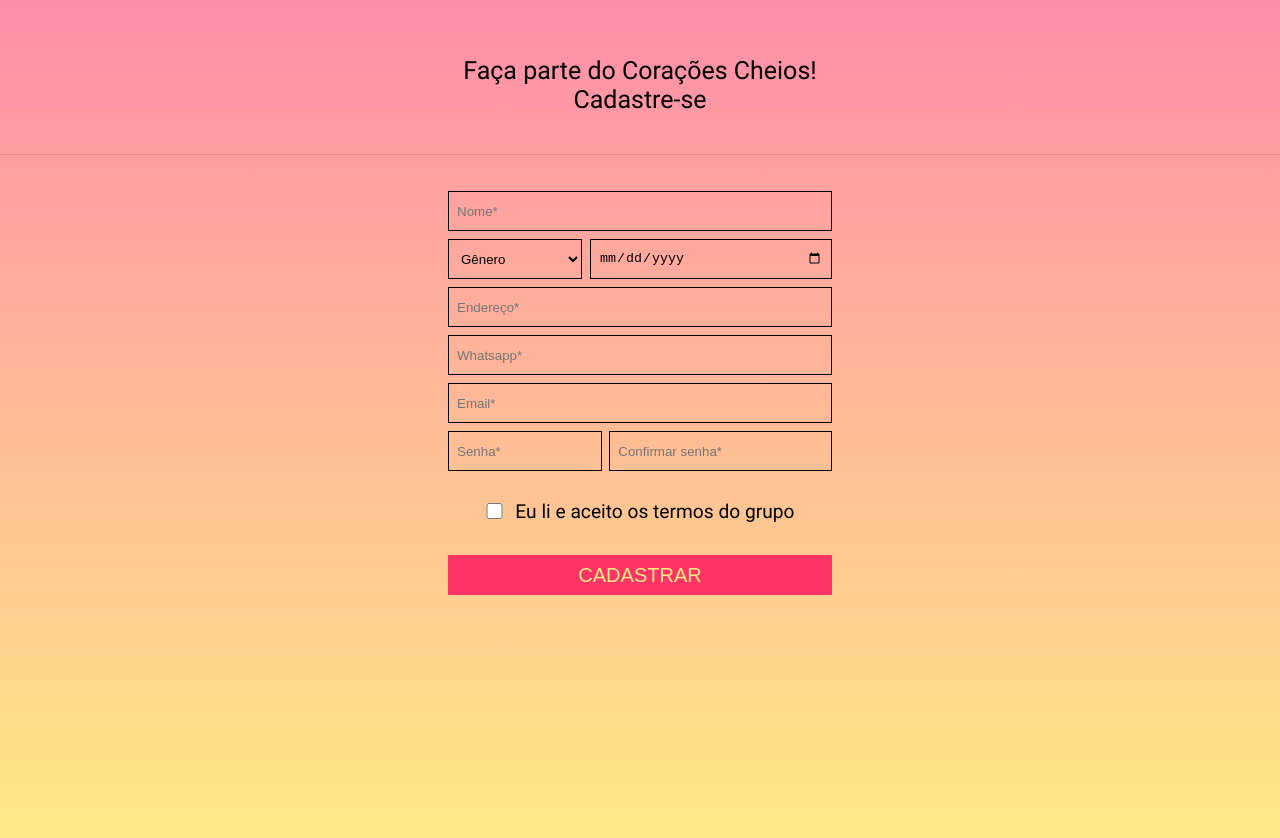
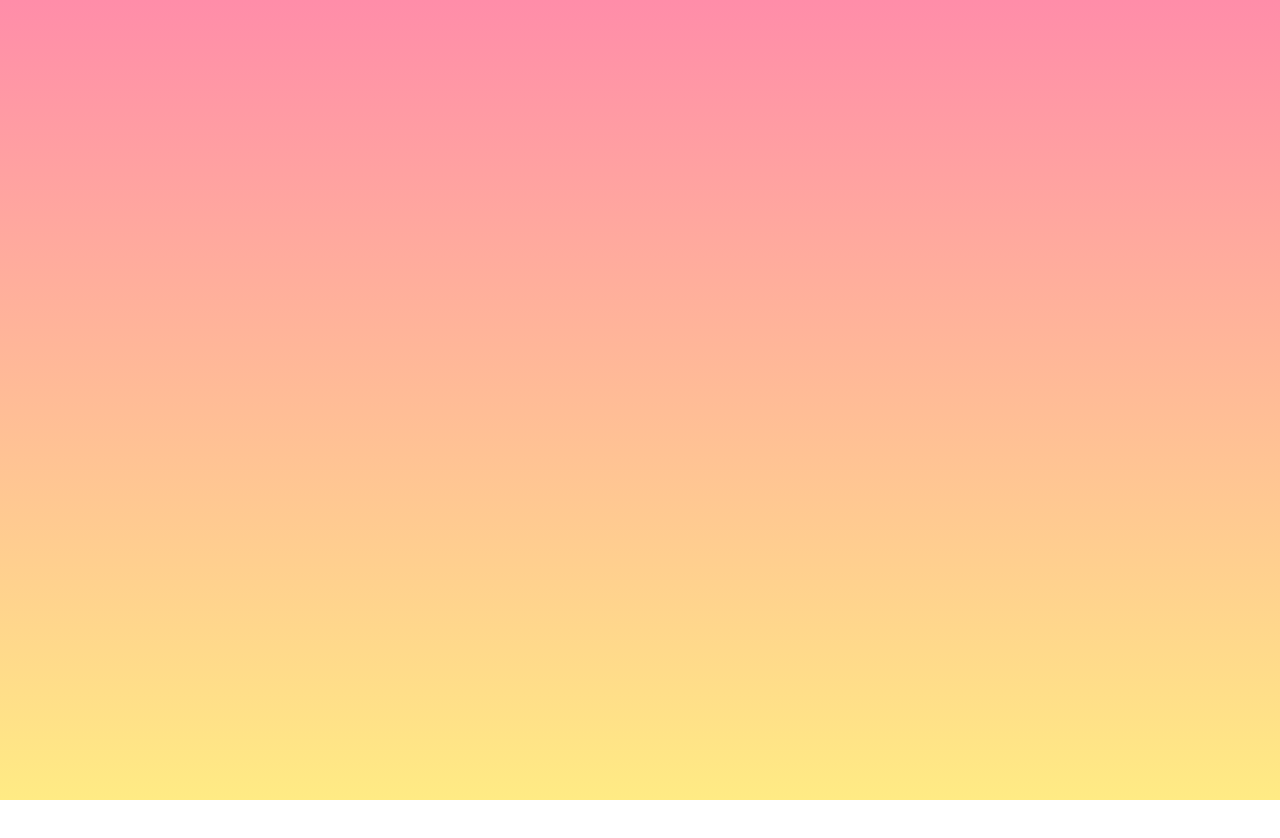
Before and after one commit to ayamello/practicing-forms, a React (Create React App) app: page /cadastro in a window 1280 px wide. Shown: the top 838 px of the page. After the commit the page ends 800 px from the top, so only its background shows below. Built offline with nearby package versions, Linux system fonts and the light colour scheme.

Commit message:
Fix routes

```diff
--- a/src/App.js
+++ b/src/App.js
@@ -9,7 +9,7 @@ function App() {
     return(
         <div>
             <Switch>
-                <Route path="/">
+                <Route exact path="/">
                     <Register setVolunteer={setVolunteer} />
                 </Route>
                 <Route path="/cadastro-concluido">
--- a/src/pages/Register/index.jsx
+++ b/src/pages/Register/index.jsx
@@ -4,8 +4,6 @@ import { yupResolver } from "@hookform/resolvers/yup";
 import { volunteers } from '../../utils/volunteers';
 import { Div } from './style';
 import { useHistory } from "react-router-dom";
-import InputMask from "react-input-mask";
-
 
 function Register({ setVolunteer }) {
     let history = useHistory();
```
